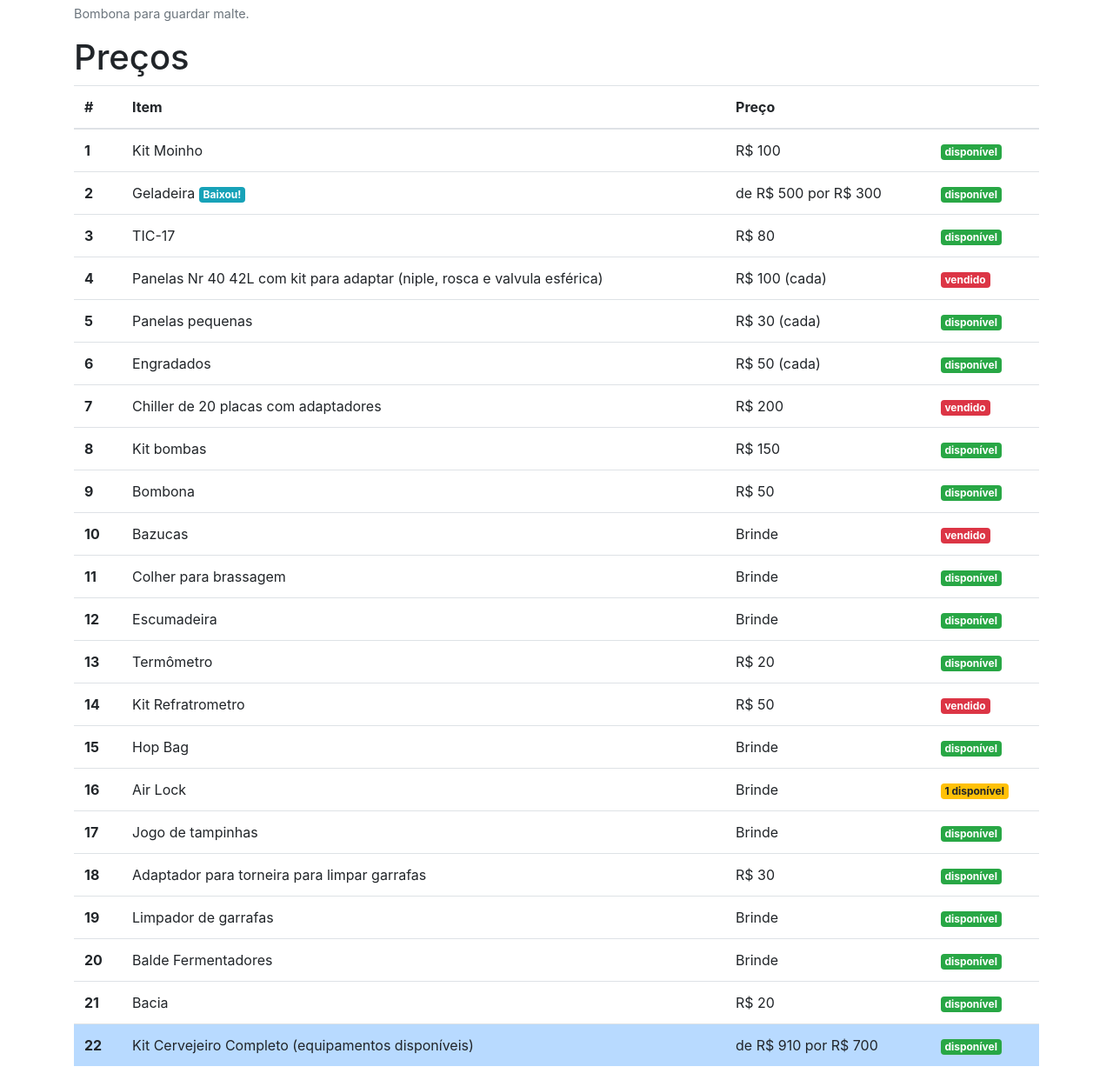
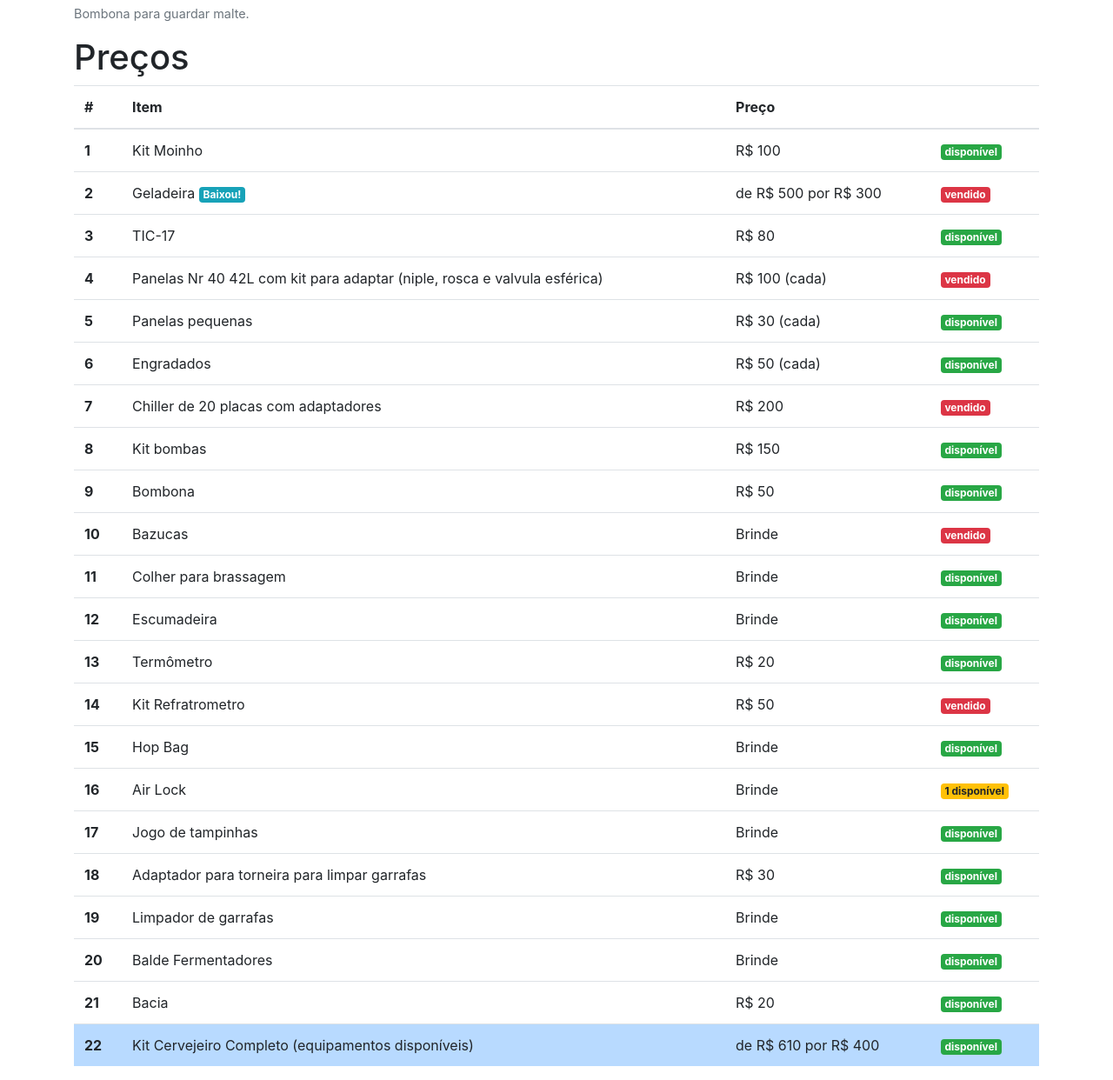
Before and after one commit to lf-dev/kit-cervejeiro, a plain HTML site: page index.html in a window 1280 px wide. Shown: the part 2637-3879 px from the top of the page at 87% size. Drawn offline with nearby package versions, Linux system fonts and the light colour scheme.

Commit message:
Update index.html
venda da geladeira

```diff
--- a/index.html
+++ b/index.html
@@ -216,7 +216,7 @@
         <th scope="row">2</th>
         <td>Geladeira <span class="badge badge-info">Baixou!</span></td>
         <td>de R$ 500 por R$ 300</td>
-        <td><span class="badge badge-success">disponível</span></td>
+        <td><span class="badge badge-danger">vendido</span></td>
       </tr>
       <tr>
         <th scope="row">3</th>
@@ -335,7 +335,7 @@
       <tr class="table-primary">
         <th scope="row">22</th>
         <td>Kit Cervejeiro Completo (equipamentos disponíveis)</td>
-        <td>de R$ 910 por R$ 700</td>
+        <td>de R$ 610 por R$ 400</td>
         <td><span class="badge badge-success">disponível</span></td>
       </tr>
 
```
